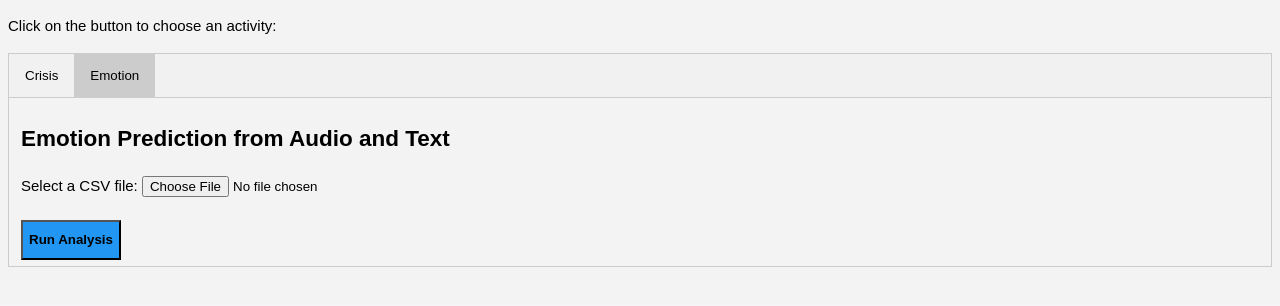
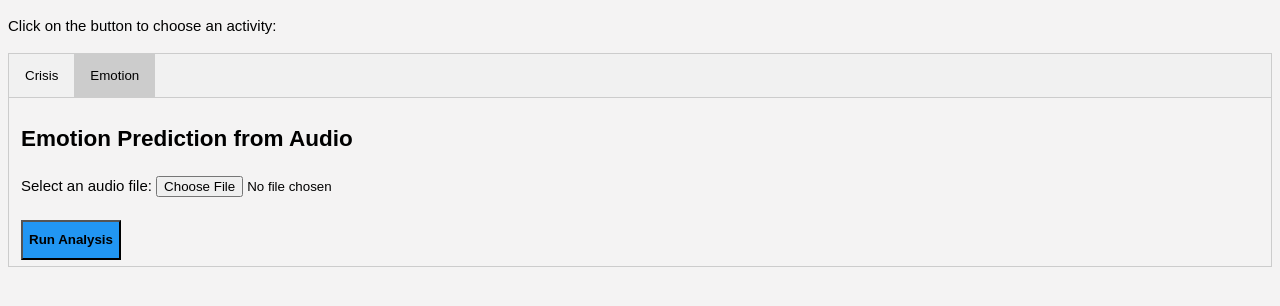
Before and after one commit to StacyYang/UrgentDetection, a Flask app: page / in a window 1280 px wide, after a click on "Emotion". Shown: the part 161-467 px from the top of the page. Run offline with Flask 2, Linux system fonts and the light colour scheme.

Commit message:
Make changes so that an audio file can be selected for analysis

```diff
--- a/app.py
+++ b/app.py
@@ -1,9 +1,6 @@
 import pandas as pd
 import torch
 
-import transformers
-from transformers import AutoModelForSequenceClassification
-from transformers import AutoTokenizer
 from transformers import BertConfig, BertTokenizer, BertForSequenceClassification
 from transformers import DistilBertConfig, DistilBertTokenizer, DistilBertForSequenceClassification
 from transformers import ErnieConfig, ErnieForSequenceClassification
@@ -63,10 +60,10 @@ def predict():
 
 @app.route('/reveal', methods=['POST'])
 def reveal():
-    csv_file = request.form['csvfile']
+    afile = request.form['audiofile']
 
     return render_template('emotion_display.html',
-                        csvfile=csv_file)
+                        audiofile=afile)
 
 if __name__ == '__main__':
 	app.run(debug=True)
--- a/templates/emotion_display.html
+++ b/templates/emotion_display.html
@@ -13,8 +13,8 @@
 {% endblock %}
 
 {% block content %}
-    <h1>CSV File</h1>
-    <p>{{ csvfile }}</p>
+    <h1>Audio File:</h1>
+    <p>{{ audiofile }}</p>
     <h1>Result:</h1>
     <p>Not Yet Available</p>
     <!-- {% if prediction == "LABEL_1" %}
--- a/templates/home.html
+++ b/templates/home.html
@@ -53,11 +53,11 @@
     </div>
 
     <div id="Emotion" class="tabcontent">
-        <h2>Emotion Prediction from Audio and Text</h2>
+        <h2>Emotion Prediction from Audio</h2>
 
         <form action="{{ url_for('reveal') }}" method="POST">
-            <label for="csvfile">Select a CSV file:</label>
-            <input type="file" id="csvfile" name="csvfile"><br><br>
+            <label for="audiofile">Select an audio file:</label>
+            <input type="file" id="audiofile" name="audiofile"><br><br>
 
             <input type="submit" class="btn-info" value="Run Analysis">
         </form>
```
